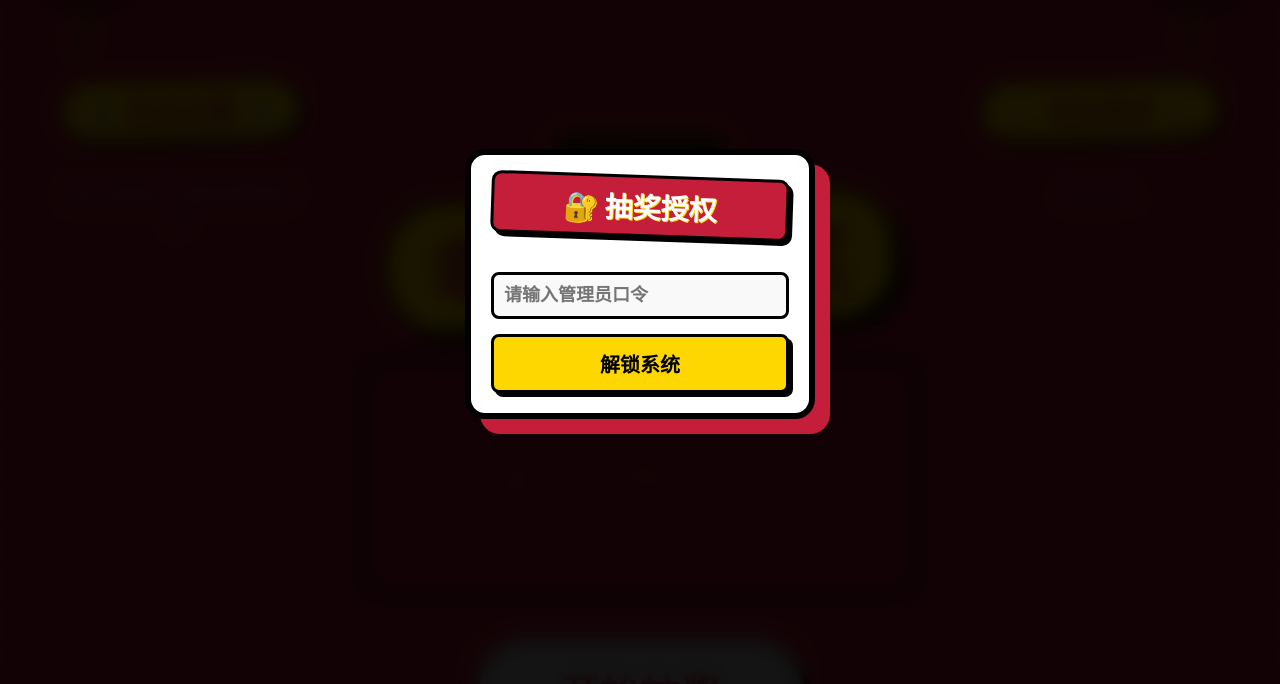
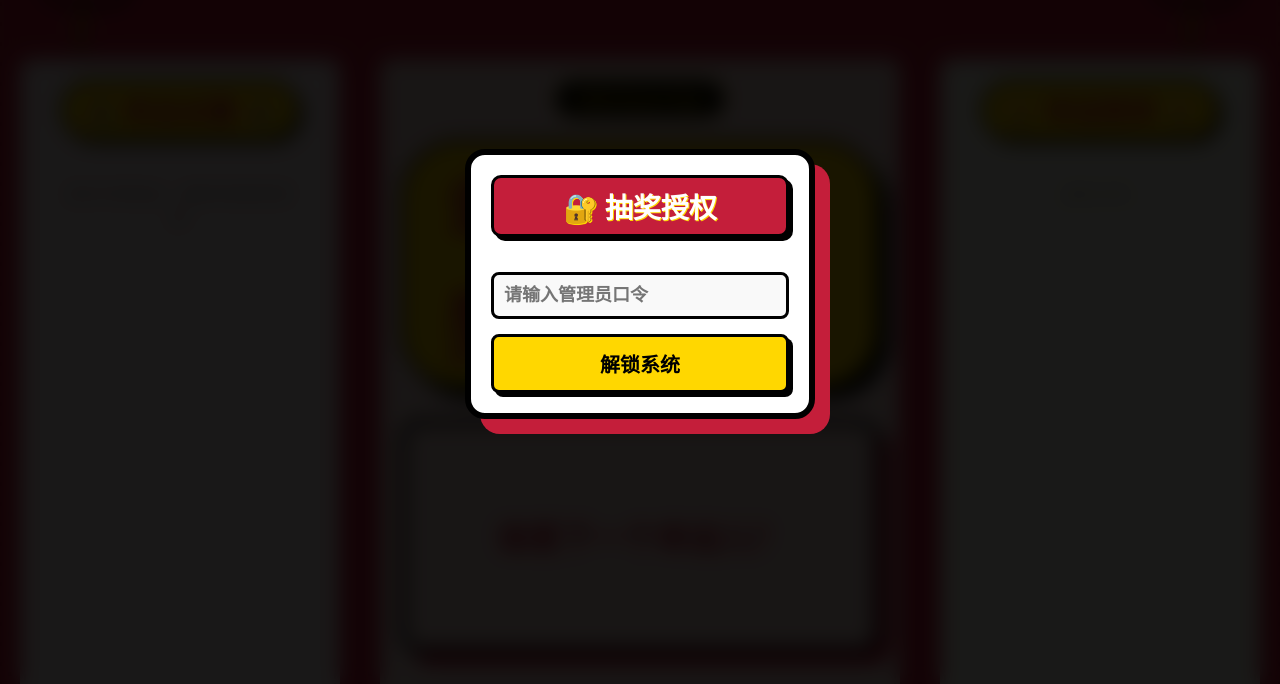
Before and after one commit to Gigass/Message-Distribution, a Vue app: page /#/lottery in a window 1280 px wide. Shown: the part 116-800 px from the top of the page. Built offline with nearby package versions, Linux system fonts and the light colour scheme; a web font is replaced by a local one.

Commit message:
ui升级

```diff
--- a/src/components/LotteryPage.vue
+++ b/src/components/LotteryPage.vue
@@ -85,6 +85,7 @@
 
       <!-- 中间：抽奖舞台 -->
       <div class="main-stage">
+        <div class="panel-card center-panel">
           <div class="title-area">
             <div class="year-tag">2026 Horse Year</div>
             <h1>幸运大抽奖</h1>
@@ -120,6 +121,7 @@
               {{ isRolling ? '抽奖中...' : '开始抽奖' }}
             </div>
           </button>
+        </div>
       </div>
 
       <!-- 右侧：中奖名单 -->
@@ -430,13 +432,17 @@ const fireFireworks = () => {
 .side-panel.right { order: 3; }
 
 .main-stage {
-  order: 2;
+  order: 2; /* Center in flex/grid */
   display: flex;
   flex-direction: column;
+  height: 100%;
+  min-width: 0;
+  margin: 0 20px; /* Add margin for better separation */
+}
+.panel-card.center-panel {
   align-items: center;
   justify-content: center;
-  height: 100%;
-  min-width: 0;
+  background: rgba(255, 253, 240, 0.85); /* Slightly transparent to show some texture, or opaque */
 }
 
 /*
@@ -461,8 +467,19 @@ const fireFireworks = () => {
   top: 4px; left: 4px;
   right: 4px; bottom: 4px;
   border: 2px dashed rgba(0,0,0,0.1);
+  border: 2px dashed rgba(0,0,0,0.1);
   border-radius: 8px;
   pointer-events: none;
+}
+
+/* Distinct Panel Colors */
+.glass-red {
+  background: #FFF0F0; /* Light Red tint */
+  border-color: var(--cny-red);
+}
+.glass-gold {
+  background: #FFFFF0; /* Light Gold/Yellow tint */
+  border-color: #B8860B;
 }
 
 h2 {
@@ -479,7 +496,7 @@ h2 {
   display: inline-block;
   align-self: center;
   box-shadow: 3px 3px 0px black;
-  transform: rotate(-1deg);
+  box-shadow: 3px 3px 0px black;
 }
 
 /* Lanterns (Restored & Pop-ified) */
@@ -582,7 +599,14 @@ h2 {
 }
 
 /* Main Stage */
-.title-area { text-align: center; margin-bottom: 30px; position: relative; }
+.title-area {
+  display: flex;
+  flex-direction: column;
+  align-items: center;
+  justify-content: center;
+  margin-bottom: 30px;
+  position: relative;
+}
 .year-tag {
   display: inline-block; background: black; color: var(--cny-gold);
   padding: 6px 20px; border-radius: 50px; font-weight: 900; font-size: 16px; margin-bottom: 10px;
@@ -602,7 +626,6 @@ h2 {
   box-shadow: 10px 10px 0px black;
   letter-spacing: 5px;
   font-family: 'Ma Shan Zheng', cursive, serif;
-  transform: rotate(-2deg);
 }
 
 .rolling-display {
@@ -699,9 +722,9 @@ h2 {
   animation: bounce-in 0.4s cubic-bezier(0.175, 0.885, 0.32, 1.275);
 }
 @keyframes bounce-in {
-  0% { transform: scale(0.3) rotate(-5deg); opacity: 0; }
-  50% { transform: scale(1.05) rotate(2deg); opacity: 1; }
-  100% { transform: scale(1) rotate(0deg); }
+  0% { transform: scale(0.3); opacity: 0; }
+  50% { transform: scale(1.05); opacity: 1; }
+  100% { transform: scale(1); }
 }
 
 .result-modal h2 {
@@ -712,7 +735,7 @@ h2 {
 }
 .modal-prize-name {
   font-size: 32px; background: var(--cny-gold); border: 4px solid black;
-  display: inline-block; padding: 10px 30px; transform: rotate(-2deg);
+  display: inline-block; padding: 10px 30px;
   box-shadow: 6px 6px 0px black; margin-bottom: 40px; color: var(--cny-red); border-radius: 10px;
 }
 
@@ -765,7 +788,7 @@ h2 {
 }
 .auth-box h2 {
   background: var(--cny-red); color: white; border: 3px solid black;
-  transform: rotate(2deg); width: 100%; border-radius: 10px; box-shadow: 4px 4px 0px black;
+  width: 100%; border-radius: 10px; box-shadow: 4px 4px 0px black;
   margin-top: 0;
   box-sizing: border-box;
 }
```
Lines whose indentation alone changed are shown as unchanged.
